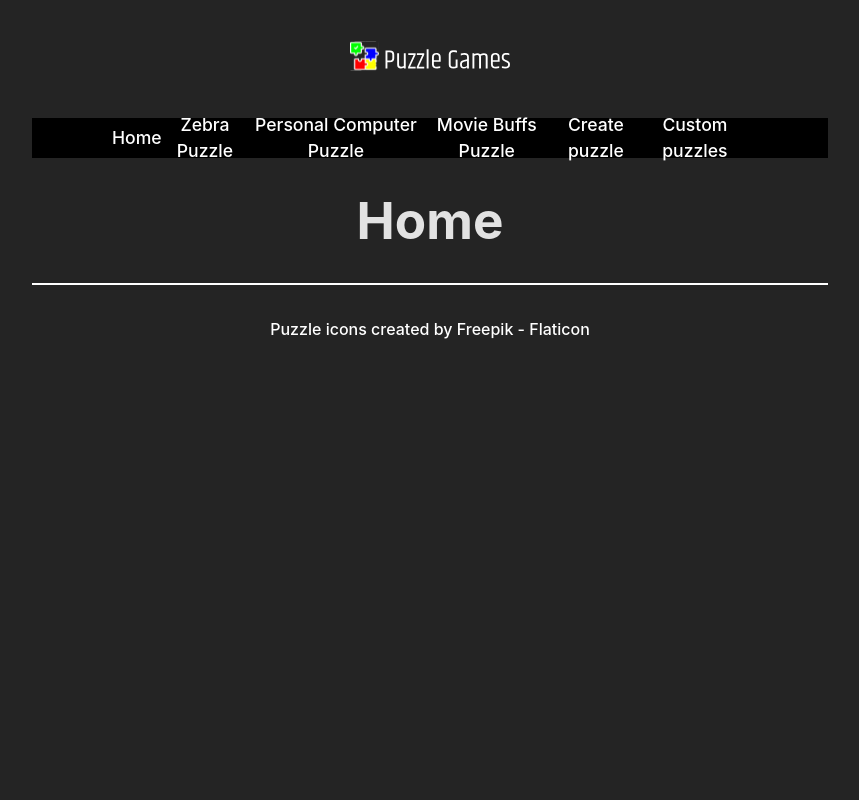
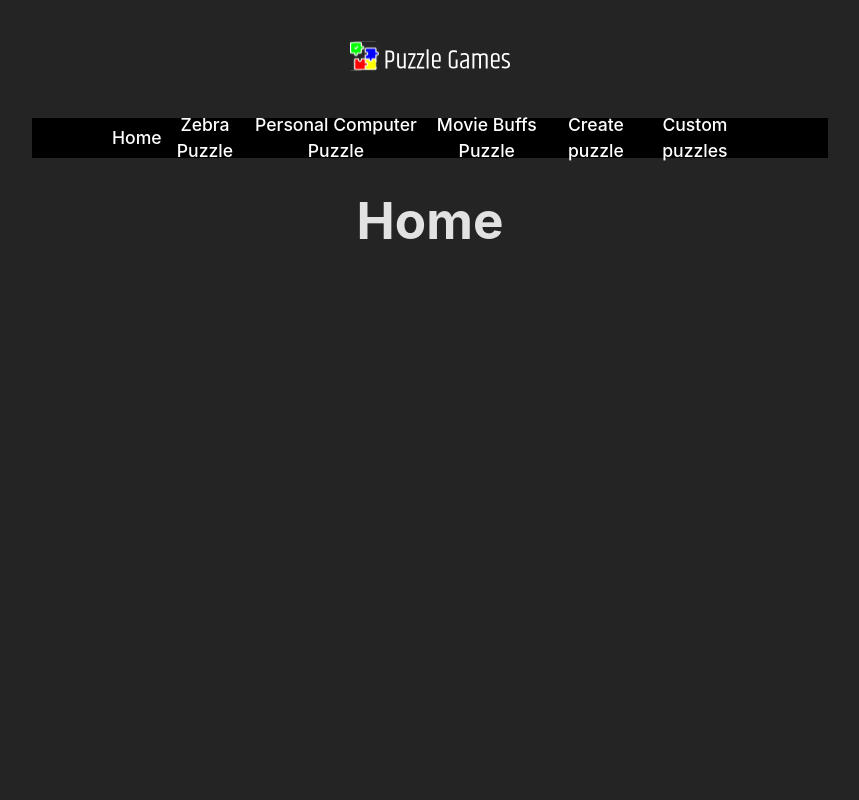
Before and after one commit to suromain/OptimisationProject, a React (Vite) app in the folder reactjs/app/: page / in a window 1280 px wide. Shown: the top 800 px of the page, without its empty margins (210-1069 px from the left). Built offline with nearby package versions, Linux system fonts and the light colour scheme.

Commit message:
homepage minheight

```diff
--- a/reactjs/app/src/components/Home.tsx
+++ b/reactjs/app/src/components/Home.tsx
@@ -1,6 +1,6 @@
 function Home() {
   return (
-    <div>
+    <div style={{ minHeight: "750px" }}>
       <h1>Home</h1>
     </div>
   );
```
